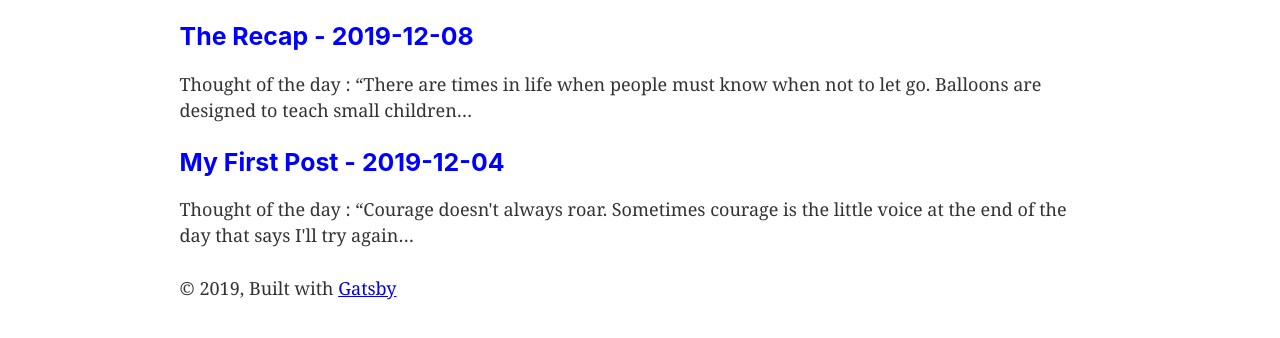
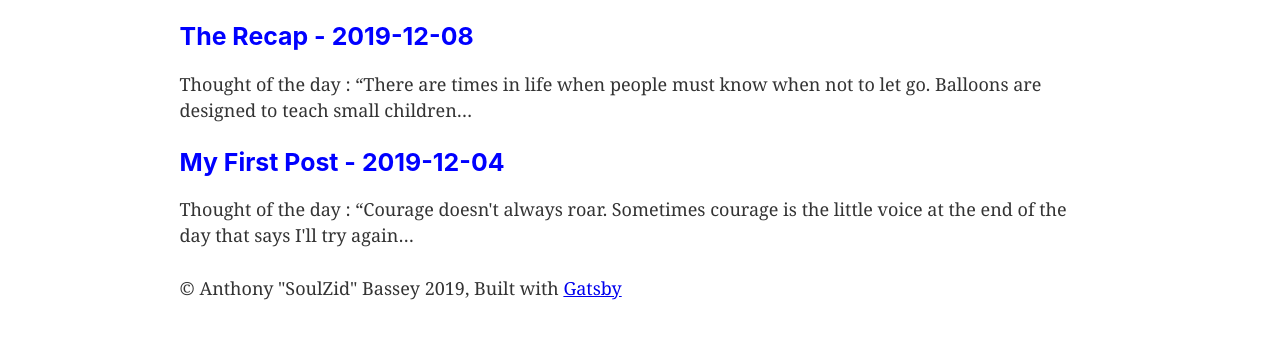
Before and after one commit to soulzidda/my-blog, a Gatsby site: page / in a window 1280 px wide. Shown: the part 216-554 px from the top of the page. Built offline with nearby package versions, Linux system fonts and the light colour scheme; Gatsby itself is replaced by a stand-in of ours.

Commit message:
tweak to footer
footer tweak

```diff
--- a/src/components/layout.js
+++ b/src/components/layout.js
@@ -36,7 +36,7 @@ const Layout = ({ children }) => {
       >
         <main>{children}</main>
         <footer>
-          © {new Date().getFullYear()}, Built with
+          © Anthony "SoulZid" Bassey {new Date().getFullYear()}, Built with
           {` `}
           <a href="https://www.gatsbyjs.org">Gatsby</a>
         </footer>
```
